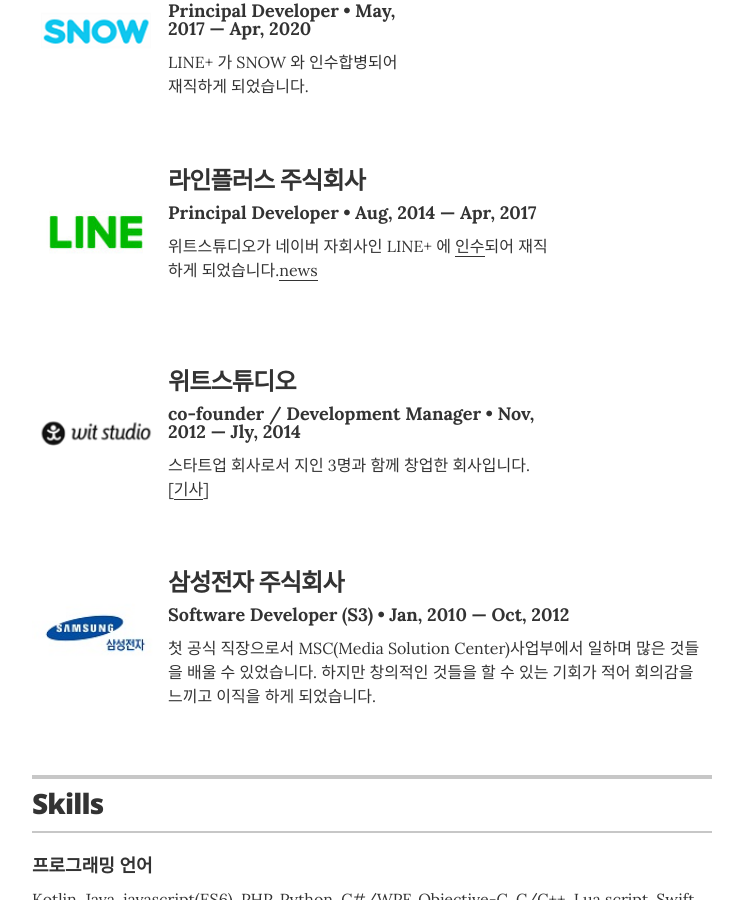
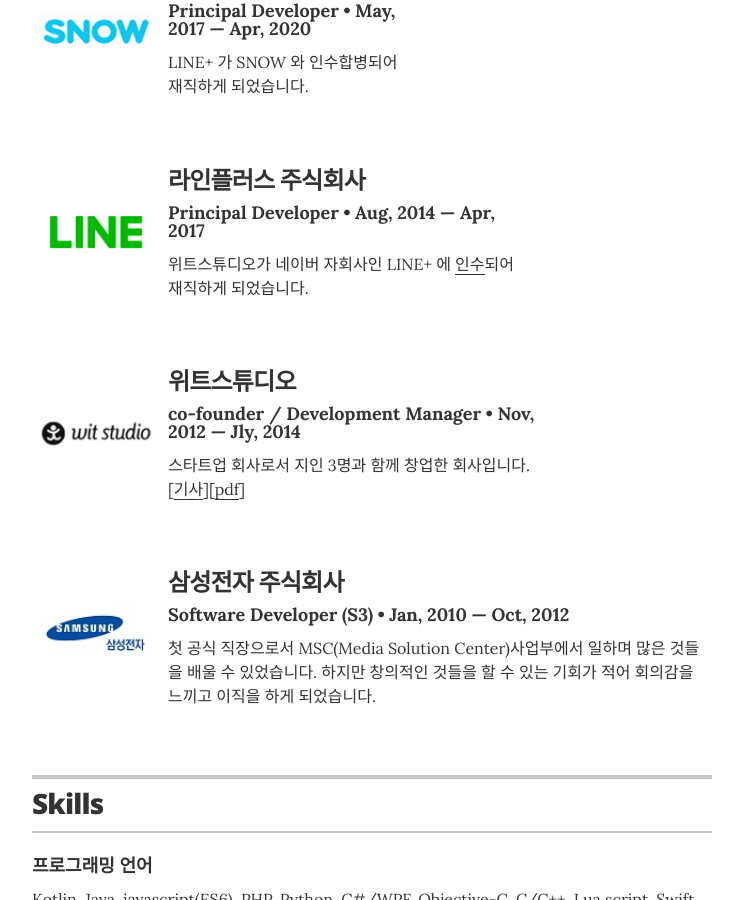
Before and after one commit to und3rs/resume_kr, a Jekyll site: the page built from index.html, in a window 1280 px wide and 900 px high, scrolled down 1197 px. Shown: the whole window, without its empty margins (268-1011 px from the left). Built offline with Jekyll 4.4.1, drawn with Linux system fonts in a browser that asks for light colours.

Commit message:
Update experience.yml

```diff
--- a/_data/experience.yml
+++ b/_data/experience.yml
@@ -20,7 +20,7 @@
   url: https://linepluscorp.com
   position: Principal Developer
   duration:  Aug, 2014  &mdash; Apr, 2017
-  summary: 위트스튜디오가 네이버 자회사인 LINE+ 에 <a href="https://news.joins.com/article/15376773" target="_blank">인수</a>되어 재직하게 되었습니다.<a href="./images/witstudio.pdf">news</a>
+  summary: 위트스튜디오가 네이버 자회사인 LINE+ 에 <a href="https://news.joins.com/article/15376773" target="_blank">인수</a>되어 재직하게 되었습니다.
 
 
 - company: 위트스튜디오
@@ -28,7 +28,7 @@
   url: https://witstudio.tistory.com
   position: co-founder / Development Manager
   duration:  Nov, 2012  &mdash; Jly, 2014
-  summary: 스타트업 회사로서 지인 3명과 함께 창업한 회사입니다. [<a href="http://news.hankyung.com/article/2013080438211" target="_blank">기사</a>]
+  summary: 스타트업 회사로서 지인 3명과 함께 창업한 회사입니다. [<a href="http://news.hankyung.com/article/2013080438211" target="_blank">기사</a>][<a href="./images/witstudio.pdf" target="_blank">pdf</a>]
 
 
 - company: 삼성전자 주식회사
```
